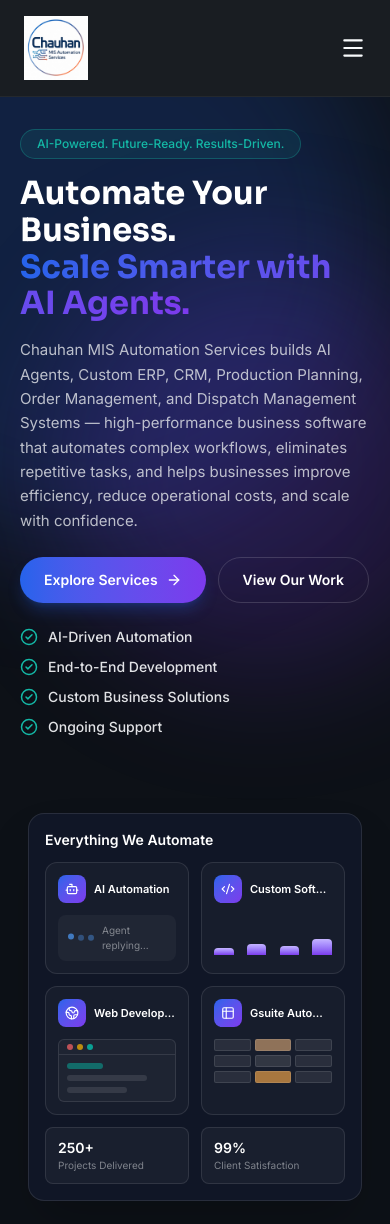
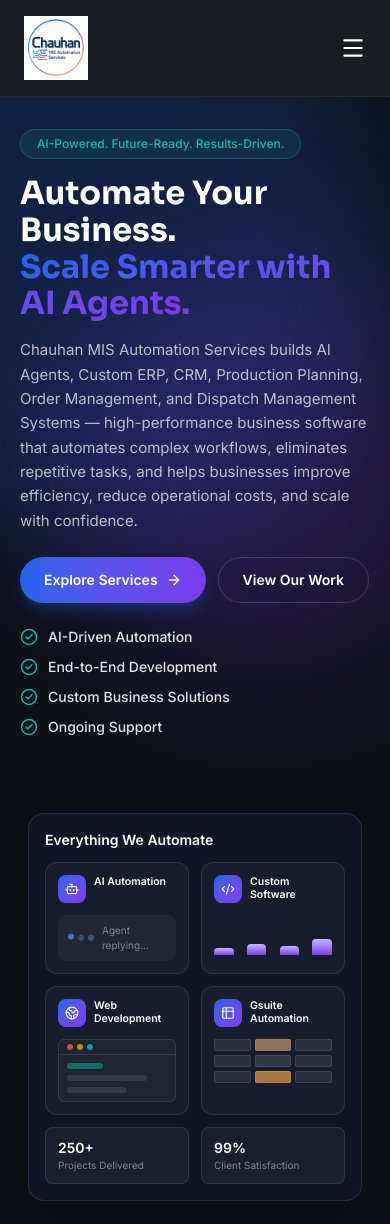
Before and after one commit to chauhan-mis-automation/Chauhan-mis-automation-service, a React (Vite) app: page / in a window 390 px wide. Shown: the top 1224 px of the page. Built offline with nearby package versions, Linux system fonts and the light colour scheme.

Commit message:
Fix: mobile view mein service panel labels wrap karo, truncate hataya

```diff
--- a/src/components/Hero.jsx
+++ b/src/components/Hero.jsx
@@ -142,11 +142,11 @@ function MiniPanel({ icon: Icon, label, visual, i }) {
       transition={{ duration: 0.45, delay: 0.2 + i * 0.1 }}
       className="rounded-xl border border-white/10 bg-white/[0.03] p-3 sm:p-4"
     >
-      <div className="flex items-center gap-2">
+      <div className="flex items-start gap-2">
         <span className="grid place-items-center h-7 w-7 rounded-lg bg-gradient-to-br from-blue-500 to-violet-500 text-white shrink-0">
           <Icon size={14} />
         </span>
-        <p className="text-[11px] sm:text-xs font-semibold text-white truncate">{label}</p>
+        <p className="text-[10.5px] sm:text-xs font-semibold text-white leading-tight break-words">{label}</p>
       </div>
       <div className="mt-3 min-h-[2.5rem] flex items-center">
         {visual === "chat" && (
```
